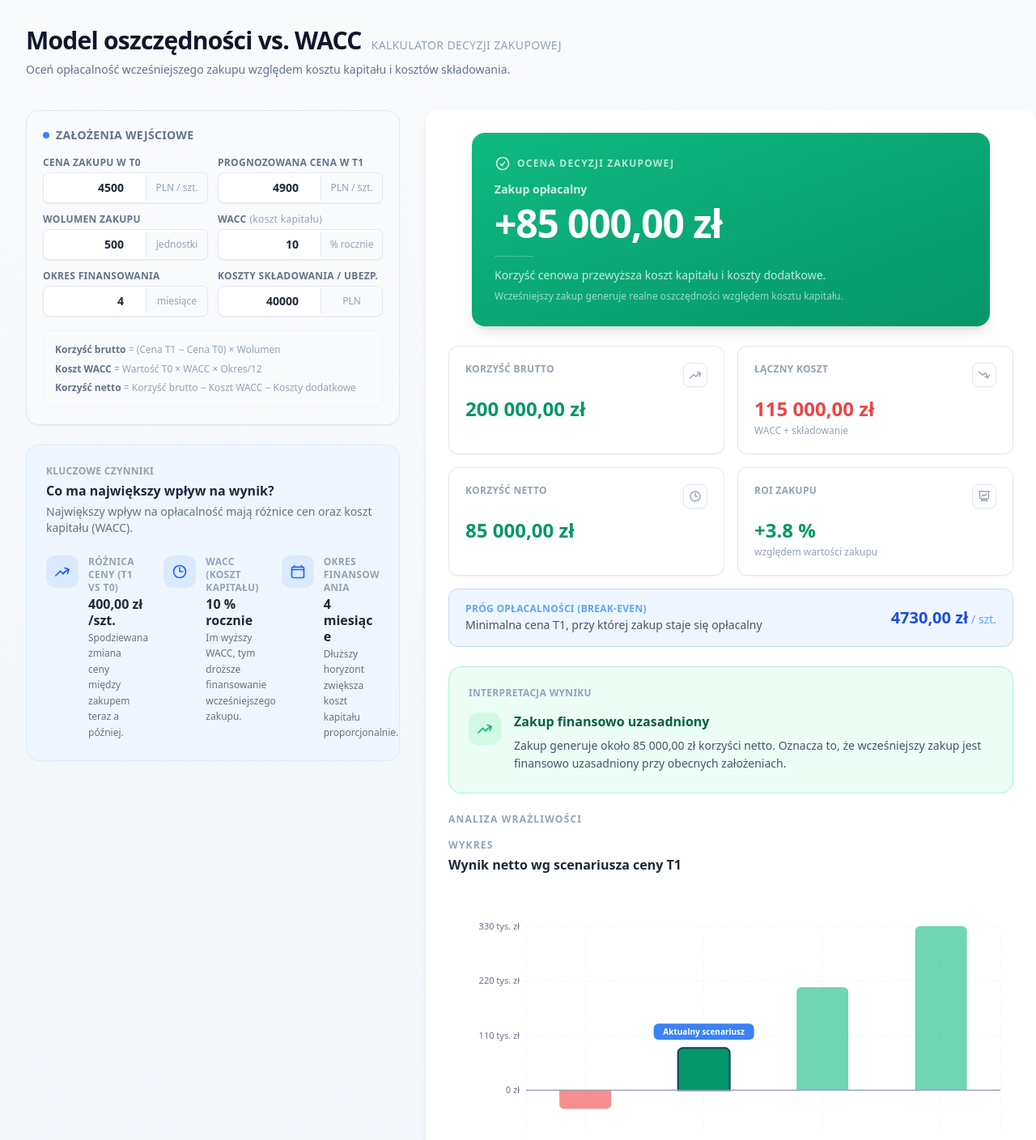
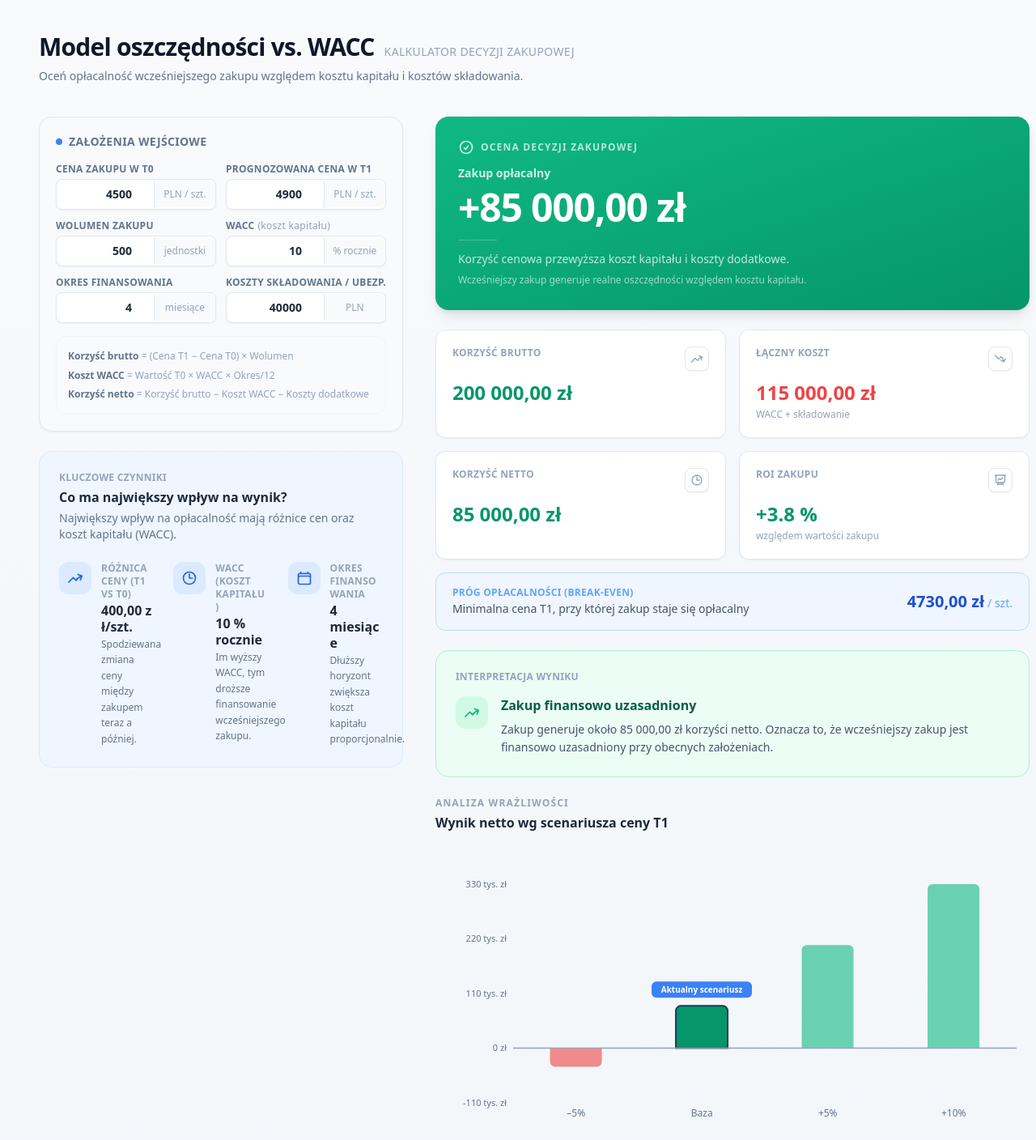
Before and after one commit to profitia/WACC, a Next.js app: page /WACC/ in a window 1280 px wide. Shown: the top 1408 px of the page at 81% size. Built offline with nearby package versions, Linux system fonts and the light colour scheme.

Commit message:
refactor: PDF mockup layout — no right panel wrapper, full-width hero, gap-10, max-w-7xl

```diff
--- a/app/components/DecisionBadge.tsx
+++ b/app/components/DecisionBadge.tsx
@@ -65,8 +65,7 @@ export default function DecisionBadge({ netResult }: Props) {
         : `Wynik jest na granicy — każda zmiana parametrów może go odwrócić.`;
 
   return (
-    <div className="flex justify-center">
-      <div className={`w-full max-w-[640px] rounded-2xl p-7 text-white shadow-lg ${bg}`}>
+    <div className={`w-full rounded-2xl p-7 text-white shadow-lg ${bg}`}>
       {/* Tiny label row */}
       <div className="flex items-center gap-2 mb-3">
         <div className="shrink-0 opacity-80">{icon}</div>
@@ -91,6 +90,5 @@ export default function DecisionBadge({ netResult }: Props) {
       {/* Business sentence */}
       <p className="text-xs opacity-60 leading-relaxed">{businessSentence}</p>
     </div>
-    </div>
   );
 }
--- a/app/components/SensitivityChart.tsx
+++ b/app/components/SensitivityChart.tsx
@@ -114,10 +114,10 @@ export default function SensitivityChart({ input, financingCost, breakEvenPrice
   const data = buildData(input, financingCost);
 
   return (
-    <div>
+    <div className="min-w-0">
       {/* Nagłówek */}
       <p className="text-xs font-semibold uppercase tracking-widest text-slate-400 mb-1">
-        Wykres
+        Analiza wrażliwości
       </p>
       <p className="text-base font-bold text-slate-800 mb-6">
         Wynik netto wg scenariusza ceny T1
--- a/app/page.tsx
+++ b/app/page.tsx
@@ -29,10 +29,10 @@ export default function Home() {
   }
 
   return (
-    <main className="min-h-screen bg-gradient-to-b from-slate-50 to-slate-100 py-8 px-4 lg:px-8">
+    <main className="min-h-screen bg-gradient-to-b from-slate-50 to-slate-100 py-10 px-6 xl:px-12">
 
       {/* ── Header ── */}
-      <header className="max-w-[1400px] mx-auto mb-10">
+      <header className="max-w-7xl mx-auto mb-10">
         <div className="flex flex-wrap items-baseline gap-3">
           <h1 className="text-3xl font-bold text-slate-900 tracking-tight">
             Model oszczędności vs. WACC
@@ -45,10 +45,10 @@ export default function Home() {
       </header>
 
       {/* ── Main 2-column layout ── */}
-      <div className="max-w-[1400px] mx-auto grid grid-cols-1 xl:grid-cols-[38%_62%] gap-8 items-start">
+      <div className="max-w-7xl mx-auto grid grid-cols-1 xl:grid-cols-[38%_62%] gap-10 items-start">
 
         {/* ── Left column: Form + Key Factors ── */}
-        <div className="flex flex-col gap-6">
+        <div className="flex flex-col gap-6 min-w-0">
           <CalculatorForm values={input} onChange={handleChange} />
           <InfluenceCard
             priceDiff={result.priceDiff}
@@ -57,17 +57,20 @@ export default function Home() {
           />
         </div>
 
-        {/* ── Right column: dashboard panel ── */}
-        <div className="bg-white rounded-2xl shadow-md p-7 flex flex-col gap-6 min-w-0">
+        {/* ── Right column: Decision → KPIs → Interpretation → Chart ── */}
+        <div className="flex flex-col gap-6 min-w-0">
+
+          {/* A. Decision Hero */}
           <DecisionBadge netResult={result.netResult} />
+
+          {/* B–C. KPI grid + Break-even */}
           <ResultsPanel result={result} storageCost={input.storageCost} />
+
+          {/* D. Interpretation */}
           <InterpretationCard netResult={result.netResult} />
 
-          {/* Chart section */}
-          <div>
-            <p className="text-xs font-semibold uppercase tracking-widest text-slate-400 mb-4">
-              Analiza wrażliwości
-            </p>
+          {/* E. Sensitivity Chart */}
+          <div className="min-w-0">
             <SensitivityChart
               input={input}
               financingCost={result.financingCost}
@@ -77,10 +80,10 @@ export default function Home() {
         </div>
       </div>
 
-      {/* ── Sensitivity table — full width below ── */}
-      <div className="max-w-[1400px] mx-auto mt-8 xl:mt-10">
+      {/* ── Full-width analysis section ── */}
+      <section className="max-w-7xl mx-auto mt-12">
         <SensitivityTable input={input} financingCost={result.financingCost} />
-      </div>
+      </section>
     </main>
   );
 }
```
Lines whose indentation alone changed are shown as unchanged.
